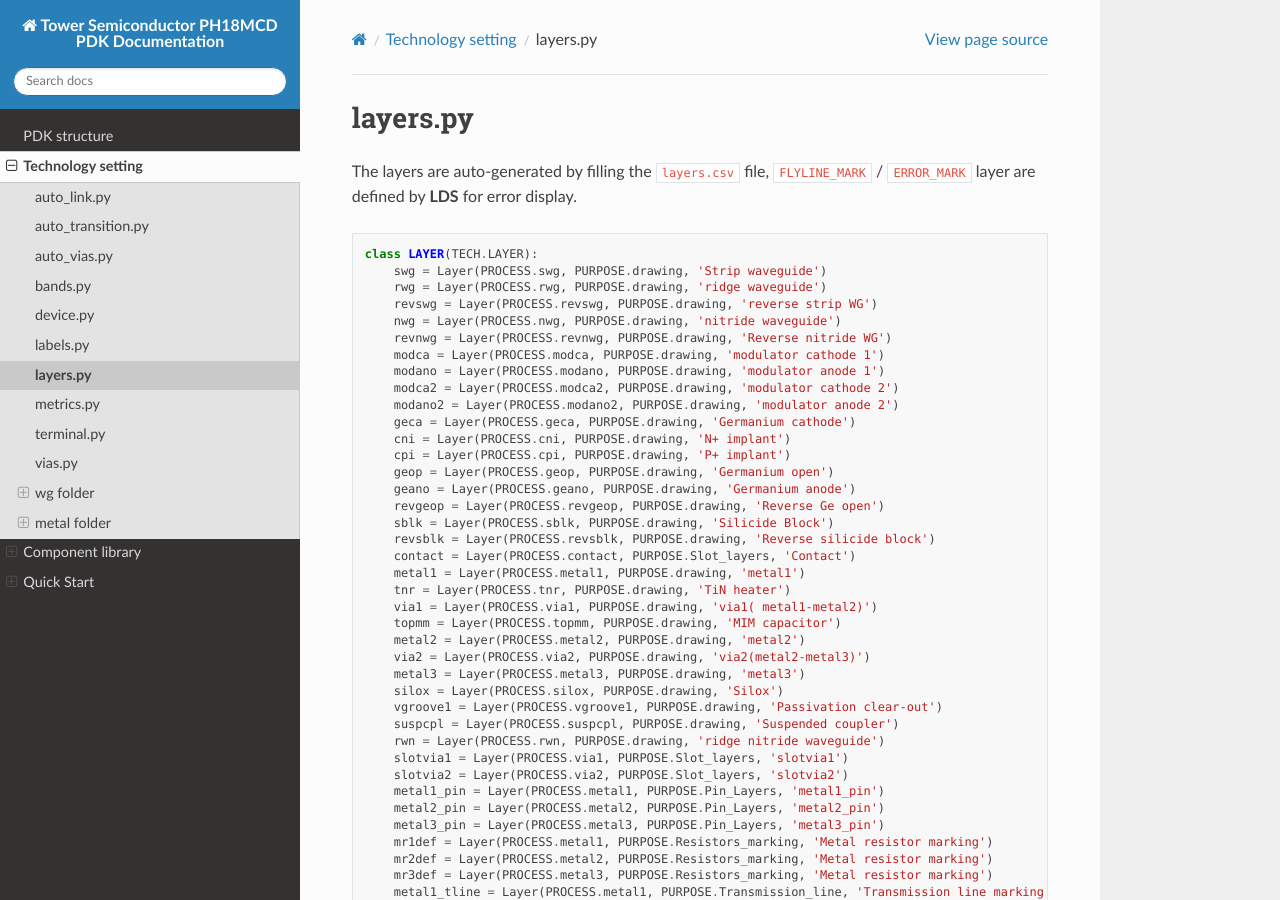
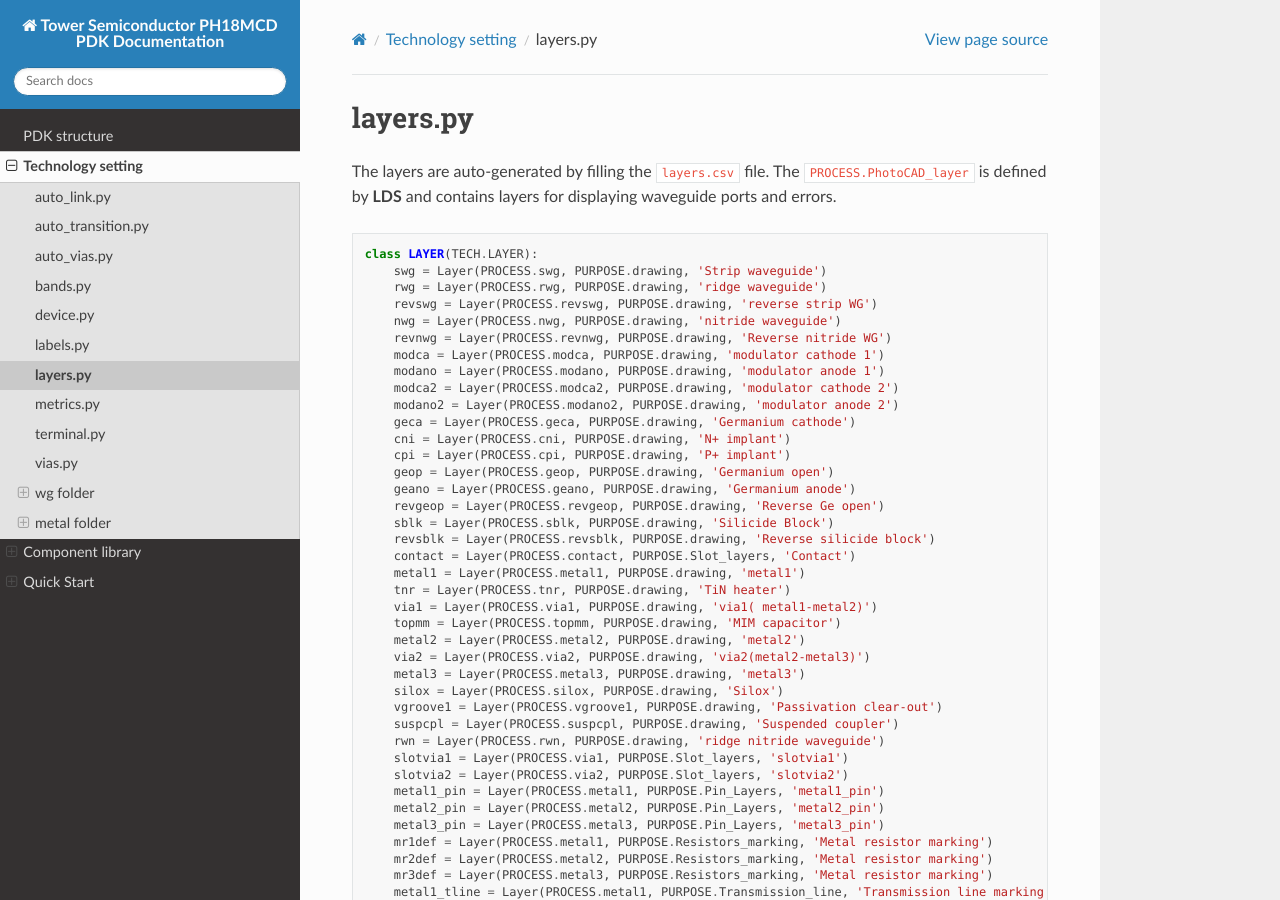
Before and after one commit to Latitudeda/Towersemi_ph18mcd, a Sphinx documentation site: the page built from docs/source/tech/layers.rst, in a window 1280 px wide and 900 px high. Built offline with Sphinx 7.4.7 and the Read the Docs theme 3.1.0, drawn with Linux system fonts in a browser that asks for light colours; pages that are not in the unit, such as notebooks, are missing from menus.

Commit message:
update_261014

```diff
--- a/docs/source/tech/layers.rst
+++ b/docs/source/tech/layers.rst
@@ -1,7 +1,7 @@
 layers.py
 ==============
 
-The layers are auto-generated by filling the ``layers.csv`` file, ``FLYLINE_MARK`` / ``ERROR_MARK`` layer are defined by **LDS** for error display.
+The layers are auto-generated by filling the ``layers.csv`` file. The ``PROCESS.PhotoCAD_layer`` is defined by **LDS** and contains layers for displaying waveguide ports and errors.
 
 ::
 
--- a/docs/source/tech/wg_init.rst
+++ b/docs/source/tech/wg_init.rst
@@ -1,7 +1,7 @@
 __init__.py
 ===================
 
-Define the WG class which consists of ``Strip.C.WIRE_TE``, ``Strip.C.WIRE_TM``, ``Strip.O.WIRE_TE``, ``Strip.O.WIRE_TM``, ``Ridge.C.WIRE_TE``, ``Ridge.C.WIRE_TM``, ``Ridge.O.WIRE_TE``, ``Ridge.O.WIRE_TM``, ``SiN_strip.C.WIRE_TE``, ``SiN_strip.C.WIRE_TM``, ``SiN_strip.O.WIRE_TE`` and ``SiN_strip.O.WIRE_TM`` classes. For the towersemi_ph18mcd PDK, the WG class additionally includes ``RidgeNitride.C.WIRE_TE``, ``RidgeNitride.C.WIRE_TM``, ``RidgeNitride.O.WIRE_TE`` and ``RidgeNitride.O.WIRE_TM`` classes. The width of the waveguide is set here according to the parameters in ``constant.py`` file. **PhotoCAD** also supports CD bias control of the waveguide width. The CD bias setting can be implemented in ``strip.py``, ``ridge.py``, ``SiN_strip.py`` and ``ridgenitride.py``.
+Define the WG class which consists of ``Strip.C.WIRE_TE``, ``Strip.C.WIRE_TM``, ``Strip.O.WIRE_TE``, ``Strip.O.WIRE_TM``, ``Ridge.C.WIRE_TE``, ``Ridge.C.WIRE_TM``, ``Ridge.O.WIRE_TE``, ``Ridge.O.WIRE_TM``, ``SiN_strip.C.WIRE_TE``, ``SiN_strip.C.WIRE_TM``, ``SiN_strip.O.WIRE_TE`` and ``SiN_strip.O.WIRE_TM`` classes. The width of the waveguide is set here according to the parameters in ``constant.py`` file.
 
 .. table:: Waveguide Type Table
 
@@ -22,6 +22,8 @@
     `TECH.WG.SiN_strip.O.WIRE_TM`     core_width=0.7000
     ================================  ==========================================
 
+For the towersemi_ph18mcd PDK, the WG class additionally includes ``RidgeNitride.C.WIRE_TE``, ``RidgeNitride.C.WIRE_TM``, ``RidgeNitride.O.WIRE_TE`` and ``RidgeNitride.O.WIRE_TM`` classes. According to the official document `Design Application Note`, the specifications for these additional waveguide types are preliminary and provided for general guidance only; they should not be considered guaranteed specifications.
+
 .. table:: Additional Waveguide Type Table
 
     ===================================  ==========================================================
@@ -32,3 +34,5 @@
     `TECH.WG.RidgeNitride.O.WIRE_TE`      core_width=0.9000, cladding_width=2.4000, overlap=0.2000
     `TECH.WG.RidgeNitride.O.WIRE_TM`      core_width=0.9000, cladding_width=2.4000, overlap=0.2000
     ===================================  ==========================================================
+
+**PhotoCAD** also supports CD bias control of the waveguide width. The CD bias setting can be implemented in ``strip.py``, ``ridge.py``, ``SiN_strip.py`` and ``ridgenitride.py``.
```
Also changed, not shown: docs/source/images/ASDL_2.png.
